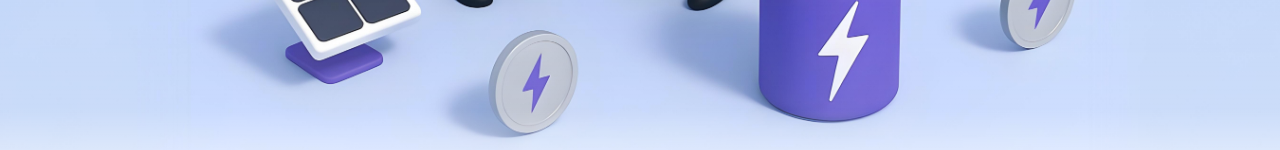
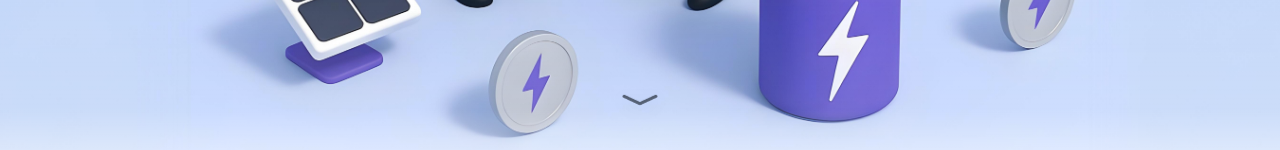
Before and after one commit to xlxhollywood/merlotlab-b2b, a Next.js app: page / in a window 1280 px wide. Shown: the part 650-800 px from the top of the page. Built offline with nearby package versions, Linux system fonts and the light colour scheme.

Commit message:
Add: scroll arrow button to hero section

```diff
--- a/src/app/page.tsx
+++ b/src/app/page.tsx
@@ -356,6 +356,40 @@ export default function Landing() {
               </p>
             </h1>
           </div>
+
+          {/* 스크롤 버튼 */}
+          <div className="absolute bottom-28 left-1/2 transform -translate-x-1/2 z-20">
+            <button
+              onClick={() => {
+                const nextSection = document.querySelector('section:nth-of-type(2)');
+                if (nextSection) {
+                  nextSection.scrollIntoView({ behavior: 'smooth' });
+                }
+              }}
+              className="group hover:animate-none transition-all duration-300"
+              style={{
+                animation: 'customBounce 2s infinite',
+              }}
+            >
+              <svg
+                width="40"
+                height="40"
+                viewBox="0 0 200 200"
+                className="text-gray-700 group-hover:text-primary transition-colors duration-300"
+                style={{
+                  filter: 'drop-shadow(0 4px 8px rgba(0,0,0,0.1))',
+                }}
+              >
+                <g transform="matrix(0.31151700019836426,0,0,0.31151700019836426,11.684928894042969,90.30802154541016)" opacity="0.8">
+                  <path
+                    fill="currentColor"
+                    d="M283.4639892578125,274.375 C273.343994140625,274.375 263.2250061035156,272.17498779296875 253.79800415039062,267.7760009765625 C253.79800415039062,267.7760009765625 16.750999450683594,157.16299438476562 16.750999450683594,157.16299438476562 C4.238999843597412,151.32400512695312 -1.1710000038146973,136.447998046875 4.668000221252441,123.93599700927734 C10.505999565124512,111.42400360107422 25.381999969482422,106.01499938964844 37.89400100708008,111.85399627685547 C37.89400100708008,111.85399627685547 274.9410095214844,222.46600341796875 274.9410095214844,222.46600341796875 C280.3580017089844,224.9929962158203 286.5710144042969,224.99200439453125 291.98699951171875,222.46600341796875 C291.98699951171875,222.46600341796875 529.0349731445312,111.85399627685547 529.0349731445312,111.85399627685547 C541.5469970703125,106.01399993896484 556.4219970703125,111.42400360107422 562.260986328125,123.93599700927734 C568.0989990234375,136.447998046875 562.6890258789062,151.32400512695312 550.177001953125,157.16299438476562 C550.177001953125,157.16299438476562 313.1300048828125,267.7760009765625 313.1300048828125,267.7760009765625 C303.7040100097656,272.17498779296875 293.5840148925781,274.375 283.4639892578125,274.375z"
+                  />
+                </g>
+              </svg>
+            </button>
+          </div>
+
           <div className="absolute top-0 left-0 w-full h-[70%] bg-gradient-to-b from-white/100 via-white/10 to-transparent z-[1]" />
           <div className="absolute bottom-0 left-0 w-full h-[30%] bg-gradient-to-t from-white/100 via-white/10 to-transparent z-[1]" />
         </div>
@@ -366,6 +400,18 @@ export default function Landing() {
           @media (min-width: 1024px) {
             .hero-bg {
               background-image: url(/hero-image2.jpg);
+            }
+          }
+
+          @keyframes customBounce {
+            0%, 20%, 50%, 80%, 100% {
+              transform: translateY(0);
+            }
+            40% {
+              transform: translateY(-10px);
+            }
+            60% {
+              transform: translateY(-5px);
             }
           }
         `}</style>
```
